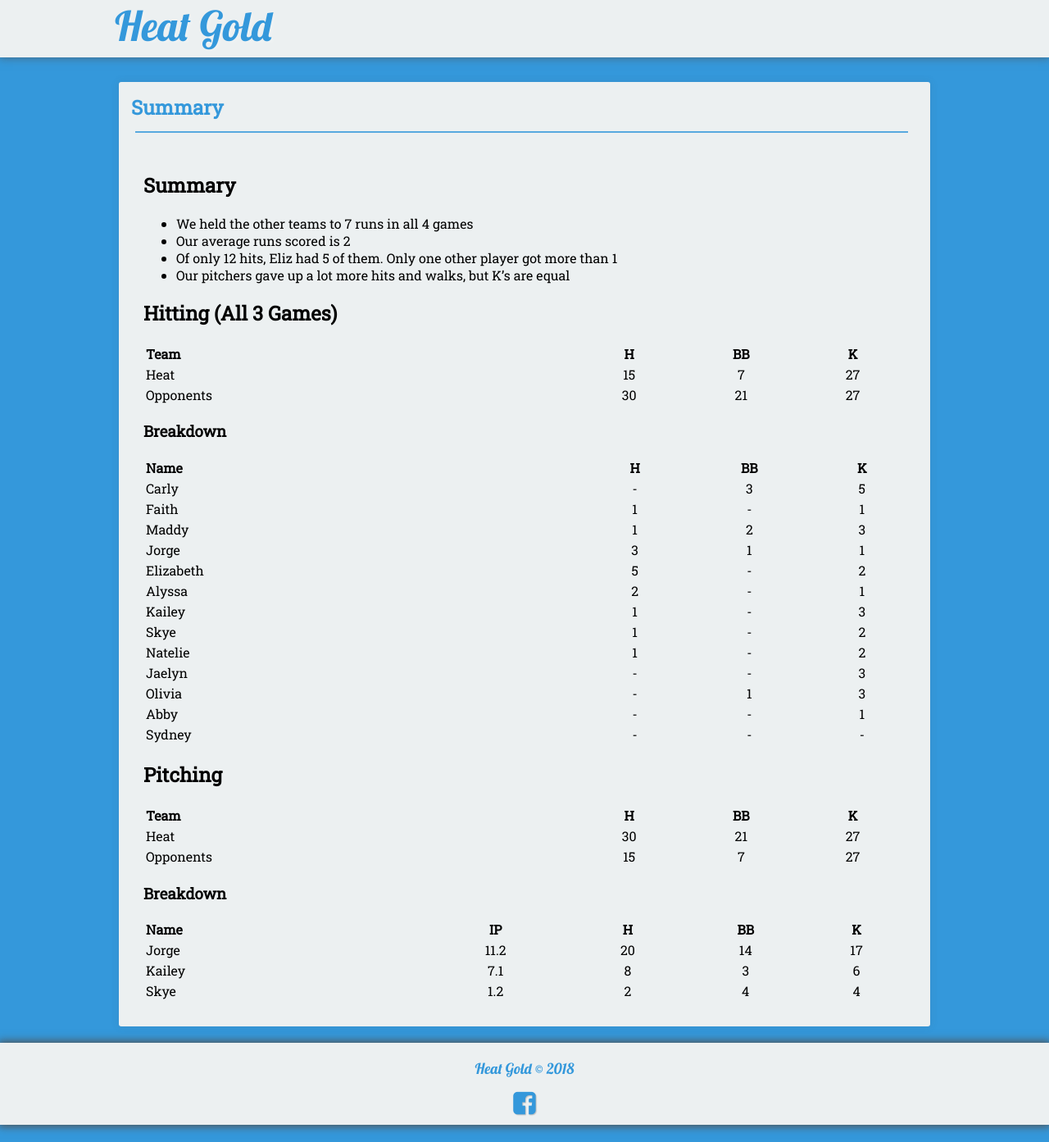
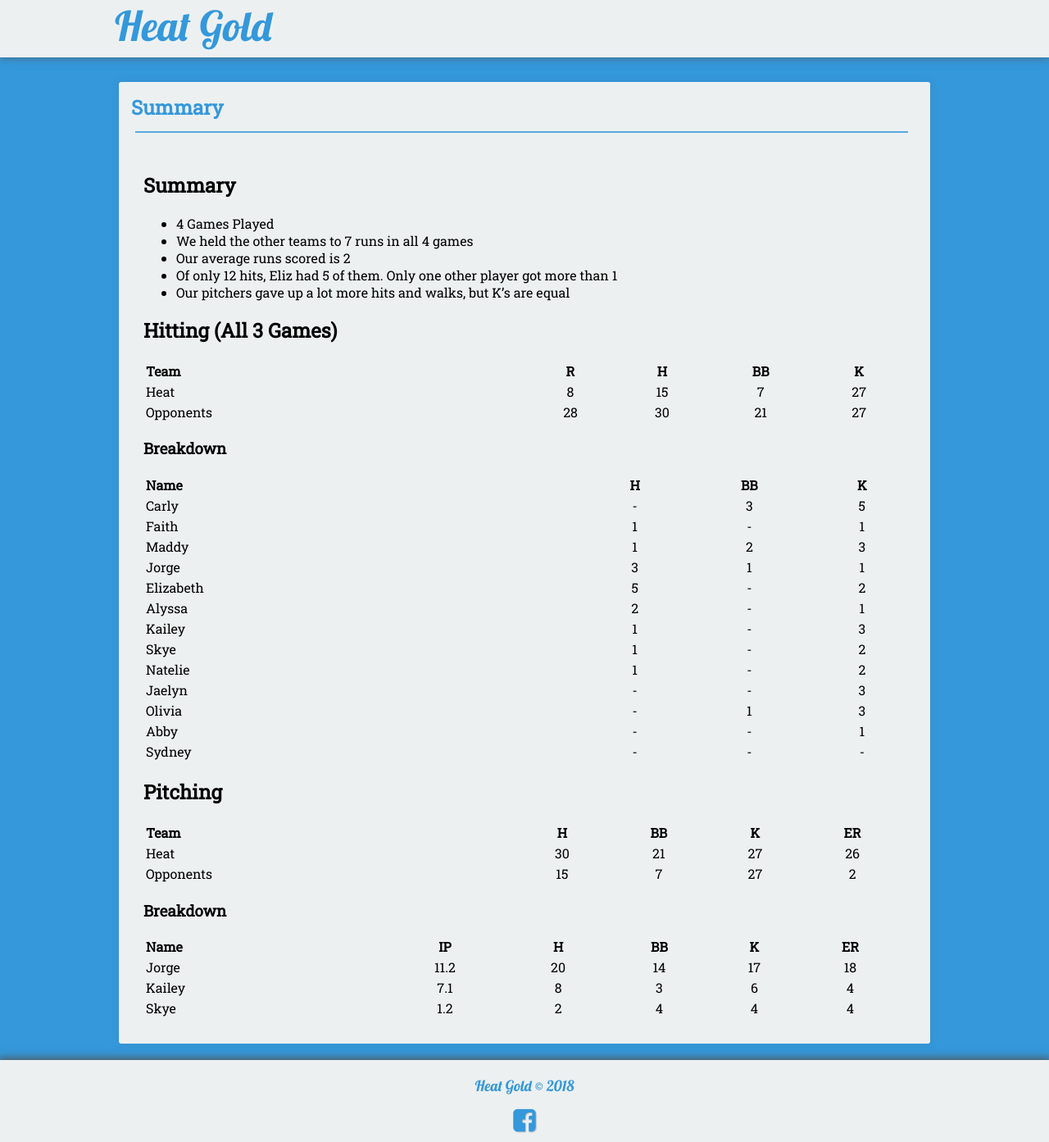
Before and after one commit to seanmerrow/ecf, a Jekyll site: the page built from summary.md, in a window 1280 px wide. Shown: the whole page at 82% size. Built offline with Jekyll 4.4.1, drawn with Linux system fonts in a browser that asks for light colours; nearby versions of some CDN libraries; our own code applies the rules of GitHub Pages for plain Markdown files.

Commit message:
Update summary.md

```diff
--- a/summary.md
+++ b/summary.md
@@ -4,6 +4,7 @@ title:  "Summary"
 
 ## Summary
 
+* 4 Games Played
 * We held the other teams to 7 runs in all 4 games
 * Our average runs scored is 2
 * Of only 12 hits, Eliz had 5 of them. Only one other player got more than 1
@@ -11,10 +12,10 @@ title:  "Summary"
 
 ## Hitting (All 3 Games)
 
-|Team      |H    |BB   |K     |
-|:---------|:---:|:---:|:----:|
-|Heat      |15	 |7	   |27    |
-|Opponents |30	 |21   |27    |
+|Team      |R    |H    |BB   |K     |
+|:---------|:---:|:---:|:---:|:----:|
+|Heat      |8    |15	 |7	   |27    |
+|Opponents |28   |30	 |21   |27    |
 
 
 ### Breakdown
@@ -39,17 +40,17 @@ title:  "Summary"
 
 ## Pitching
 
-|Team      | H   | BB  | K   |
-|:---------|:---:|:---:|:---:|
-|Heat      |30   |21   |27   |
-|Opponents |15   |7    |27   |
+|Team      | H   | BB  | K   | ER  |
+|:---------|:---:|:---:|:---:|:---:|
+|Heat      |30   |21   |27   |26   |
+|Opponents |15   |7    |27   |2    |
 
 
 ### Breakdown
 
 
-|Name      | IP  | H   | BB  | K   |
-|:---------|:----:|:---:|:---:|:---:|
-| Jorge    |11.2  |20   |14   |17   |
-| Kailey   |7.1   |8    |3    |6    |
-| Skye     |1.2   |2    |4    |4    |
+|Name      | IP   | H   | BB  | K   |ER   |
+|:---------|:----:|:---:|:---:|:---:|:---:|
+| Jorge    |11.2  |20   |14   |17   |18   |
+| Kailey   |7.1   |8    |3    |6    |4    |
+| Skye     |1.2   |2    |4    |4    |4    |
```
